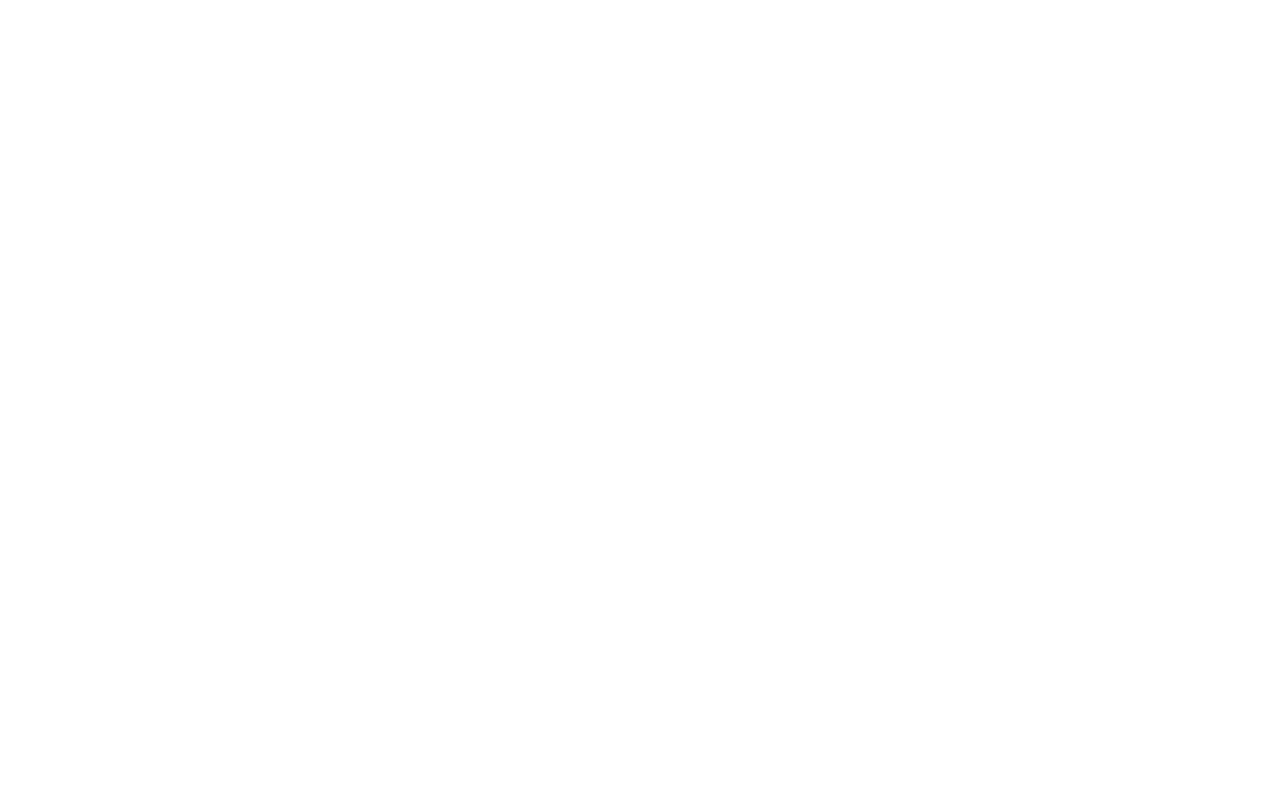
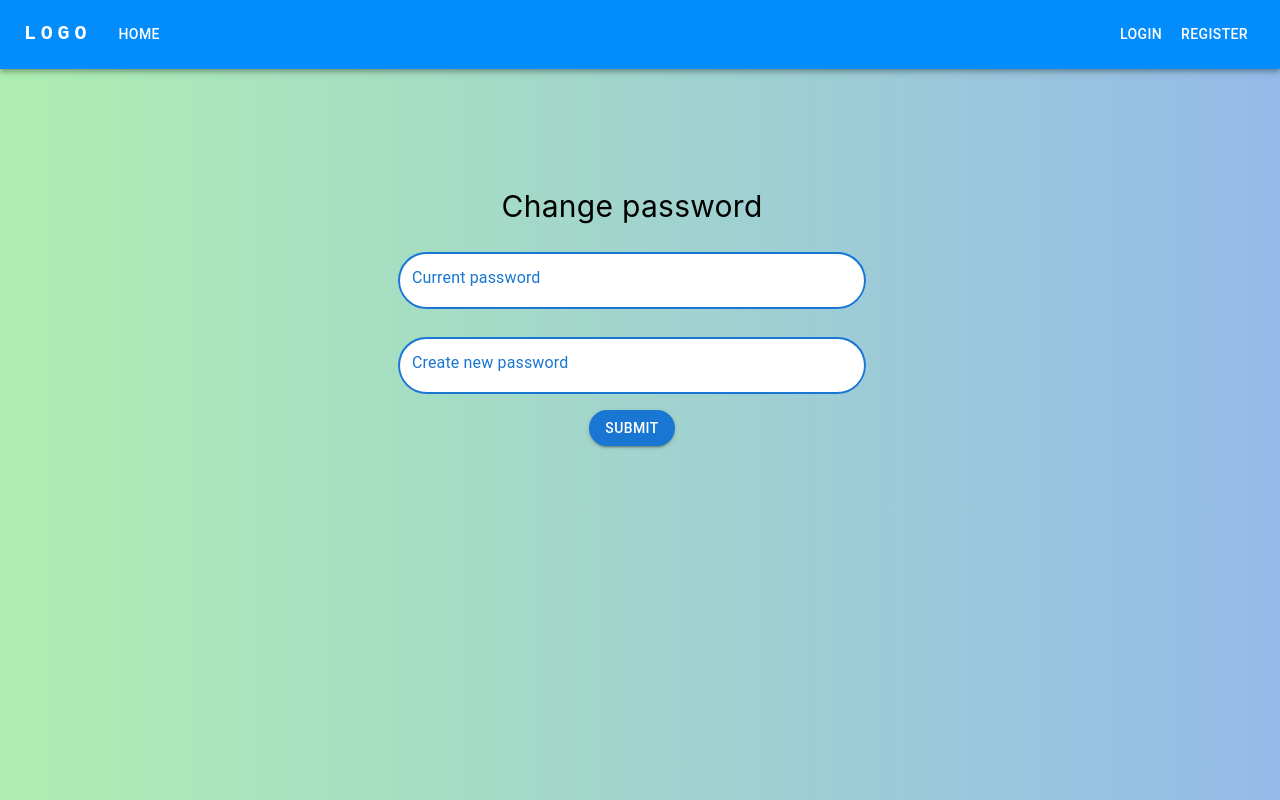
Before and after one commit to DISI-2023/30641_BORBEI_RAUL_COURT_RESERVE_FRONTEND, a React (Create React App) app in the folder disi-frontend/: page /user in a window 1280 px wide. Before the commit this address had no page. Built offline with nearby package versions, Linux system fonts and the light colour scheme.

Commit message:
Added edit password page

```diff
--- a/disi-frontend/package.json
+++ b/disi-frontend/package.json
@@ -12,7 +12,9 @@
     "@testing-library/react": "^13.4.0",
     "@testing-library/user-event": "^13.5.0",
     "axios": "^1.3.5",
+    "bootstrap": "^5.2.3",
     "react": "^18.2.0",
+    "react-bootstrap": "^2.7.4",
     "react-dom": "^18.2.0",
     "react-router-dom": "^6.10.0",
     "react-scripts": "5.0.1",
--- a/disi-frontend/src/App.js
+++ b/disi-frontend/src/App.js
@@ -1,8 +1,8 @@
 import { BrowserRouter as Router, Routes, Route, Routes as Switch} from 'react-router-dom';
 import './App.css';
-import Navbar from "./components/Navbar";
 import RegisterUser from "./components/RegisterUser"
 import LoginUser from './components/LoginUser';
+import UserPage from './pages/UserPage';
 import Home from "./Home"
 
 function App() {
@@ -10,8 +10,9 @@
     <Router>
       <Switch>
         <Route exact path="/register" element={<RegisterUser />}/>
-          <Route exact path="/login" element={<LoginUser />}/>
-          <Route exact path="/" element={<Home />}/>
+        <Route exact path="/login" element={<LoginUser />}/>
+        <Route exact path="/user" element={<UserPage />}/>
+        <Route exact path="/" element={<Home />}/>
       </Switch>
     </Router>
   );
--- a/disi-frontend/src/components/LoginUser.jsx
+++ b/disi-frontend/src/components/LoginUser.jsx
@@ -41,7 +41,7 @@
                 </GridColorStyled>
                 <GridColorStyled item xs={4}>
                     <TextFieldRegisterUserStyled
-                        id='registerUserFormPasswordField'
+                        id='loginUserFormPasswordField'
                         label='Password'
                         variant='outlined'
                         type='password'
--- a/disi-frontend/src/components/Navbar.jsx
+++ b/disi-frontend/src/components/Navbar.jsx
@@ -11,6 +11,7 @@
 import Tooltip from '@mui/material/Tooltip';
 import MenuItem from '@mui/material/MenuItem';
 import { Routes, Route, useNavigate } from 'react-router-dom';
+import AccountCircleIcon from '@mui/icons-material/AccountCircle';
 
 
 const pages = ['Home'];
@@ -43,6 +44,10 @@
   const navigateToLoginPage = () => {
     navigate('/login');
   };
+
+  const navigateToUserPage = () => {
+    navigate('/user');
+  }
 
   const handleLogout = () => {
     localStorage.removeItem("id")
@@ -150,7 +155,11 @@
             </Tooltip> */}
             {
               localStorage.getItem("email") !== null ? (
-                <Button color="inherit" onClick={handleLogout}>Logout</Button>
+                <div>
+                  <AccountCircleIcon sx={{marginRight: "0.5em", marginBottom: "-0.25em", cursor: "pointer"}}
+                                     onClick={navigateToUserPage}/>
+                  <Button color="inherit" onClick={handleLogout}>Logout</Button>
+                </div>
               ) : (
                 <div>
                   <Button color="inherit" onClick={navigateToLoginPage}>Login</Button>
--- /dev/null
+++ b/disi-frontend/src/pages/UserPage.jsx
@@ -0,0 +1,60 @@
+import React, { useState } from 'react';
+import Navbar from '../components/Navbar';
+import { TextFieldRegisterUserStyled, GridGlobalStyled, TitleStyled, GridColorStyled, GridStyled } from '../components/StyledComponents';
+import { Button } from '@mui/material';
+
+
+const UserPage = () => {
+    const [currentPassword, setCurrentPassword] = useState("");
+    const [newPassword, setNewPassword] = useState("");
+
+    const handleChangePassword = () => {
+
+    }
+
+    return (
+        <div className="bg">
+          <Navbar></Navbar>
+          <GridGlobalStyled container spacing={2} columns={2} id='changePasswordForm'>
+                <GridColorStyled item xs={4}>
+                    <TitleStyled id='changePasswordTitle' style={{ font: "inherit", fontSize: "30px" }}>
+                        Change password
+                    </TitleStyled>
+                </GridColorStyled>
+                <GridColorStyled item xs={4}>
+                    <TextFieldRegisterUserStyled
+                        id='currentPasswordField'
+                        label='Current password'
+                        variant='outlined'
+                        type='password'
+                        placeholder='******'
+                        autoComplete='off'
+                        onChange={e => setCurrentPassword(e.target.value)}
+                    />
+                </GridColorStyled>
+                <GridColorStyled item xs={4}>
+                    <TextFieldRegisterUserStyled
+                        id='newPasswordField'
+                        label='Create new password'
+                        variant='outlined'
+                        type='password'
+                        placeholder='******'
+                        autoComplete='off'
+                        onChange={e => setNewPassword(e.target.value)}
+                    />
+                </GridColorStyled>
+                <GridStyled item xs={4}>
+                    <Button variant='contained'
+                            style={{ borderRadius: "2em" }}
+                            onClick={handleChangePassword}>
+                        Submit
+                    </Button>
+                </GridStyled>
+            </GridGlobalStyled>
+
+        </div>
+    )
+
+}
+
+export default UserPage;
```
Also changed, not shown: 1 other file (tests, documents, lock files or other folders).
